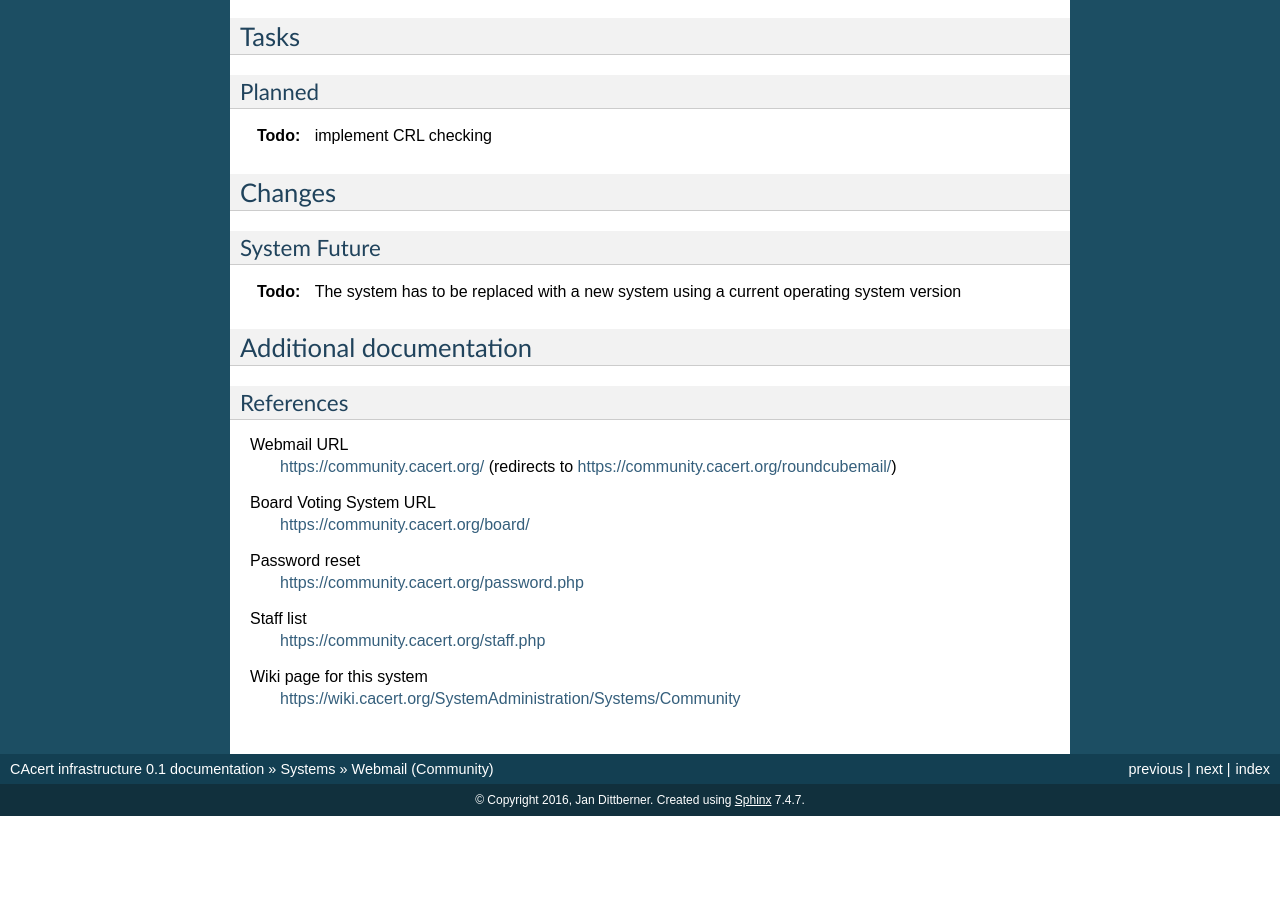
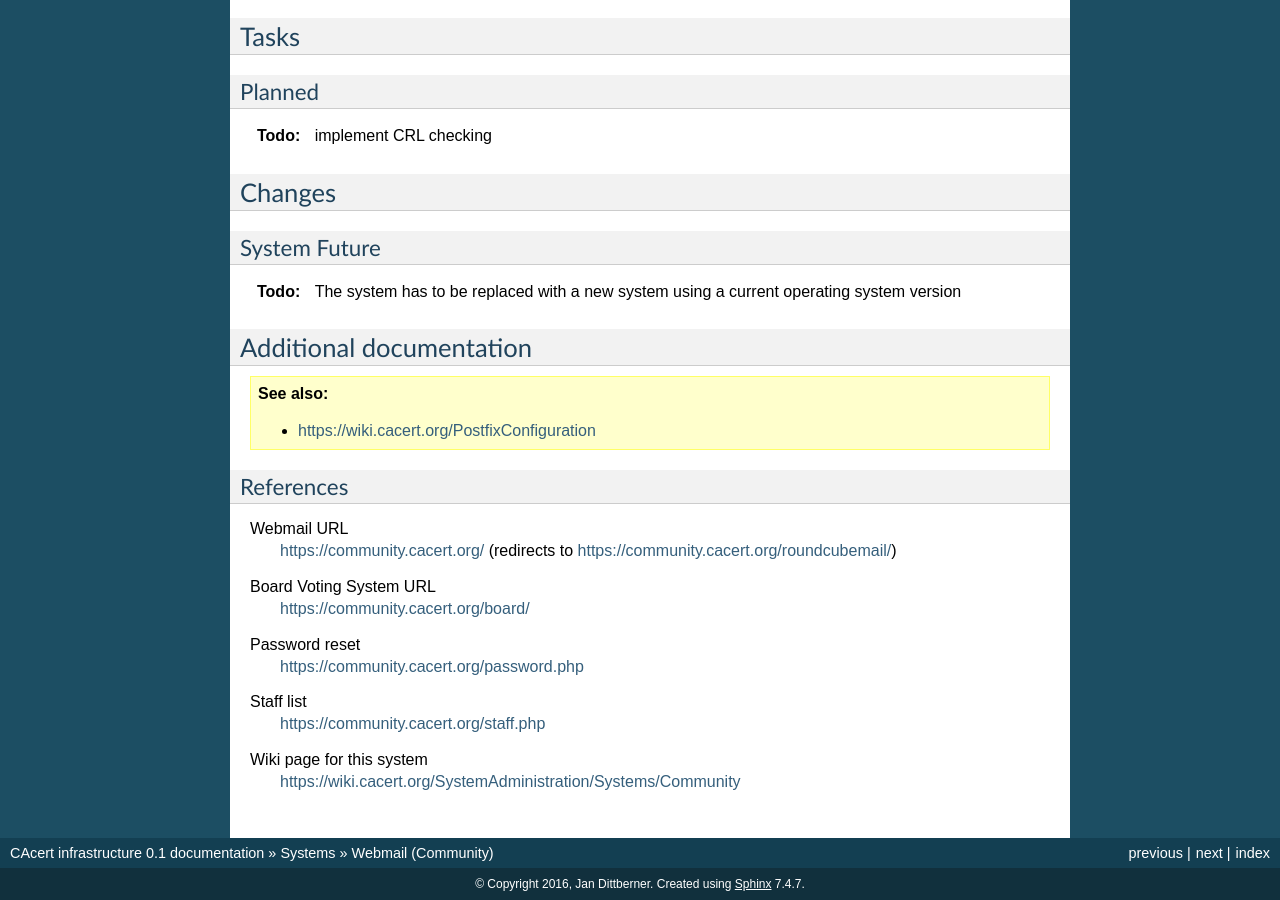
Before and after one commit to CAcertOrg/cacert-infradocs, a Sphinx documentation site: the page built from docs/systems/webmail.rst, in a window 1280 px wide and 900 px high, scrolled down 4327 px. Built offline with Sphinx 7.4.7, drawn with Linux system fonts in a browser that asks for light colours; cross-references to code outside the pages are shown as plain code; before the commit the page ends 5143 px from its top, so only the background shows below that; part of the change alters nothing that is shown.

```diff
--- a/docs/systems/webmail.rst
+++ b/docs/systems/webmail.rst
@@ -326,7 +326,7 @@ System Future
 Additional documentation
 ========================
 
-.. seealso:
+.. seealso::
 
    * https://wiki.cacert.org/PostfixConfiguration
 
```
